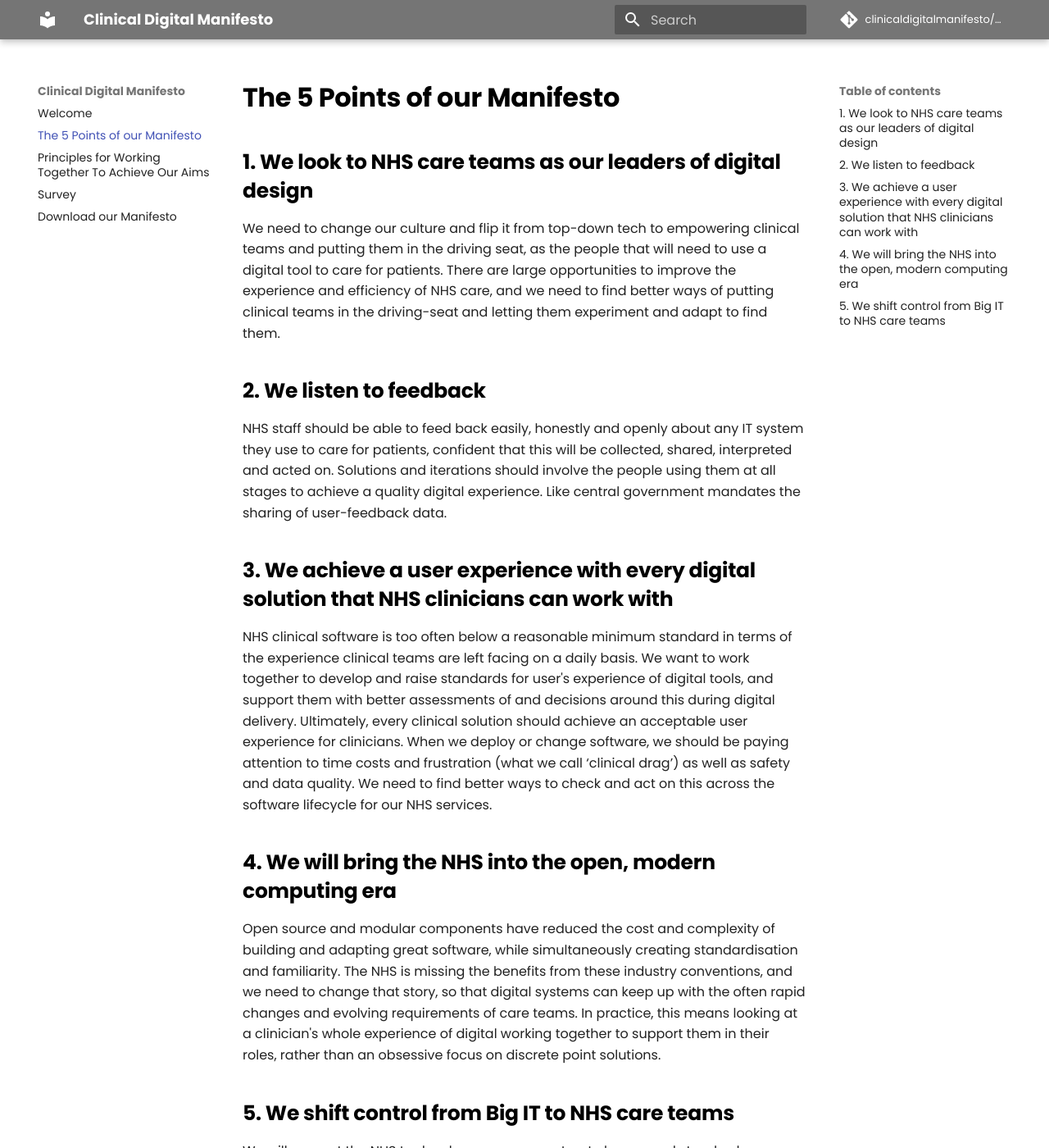
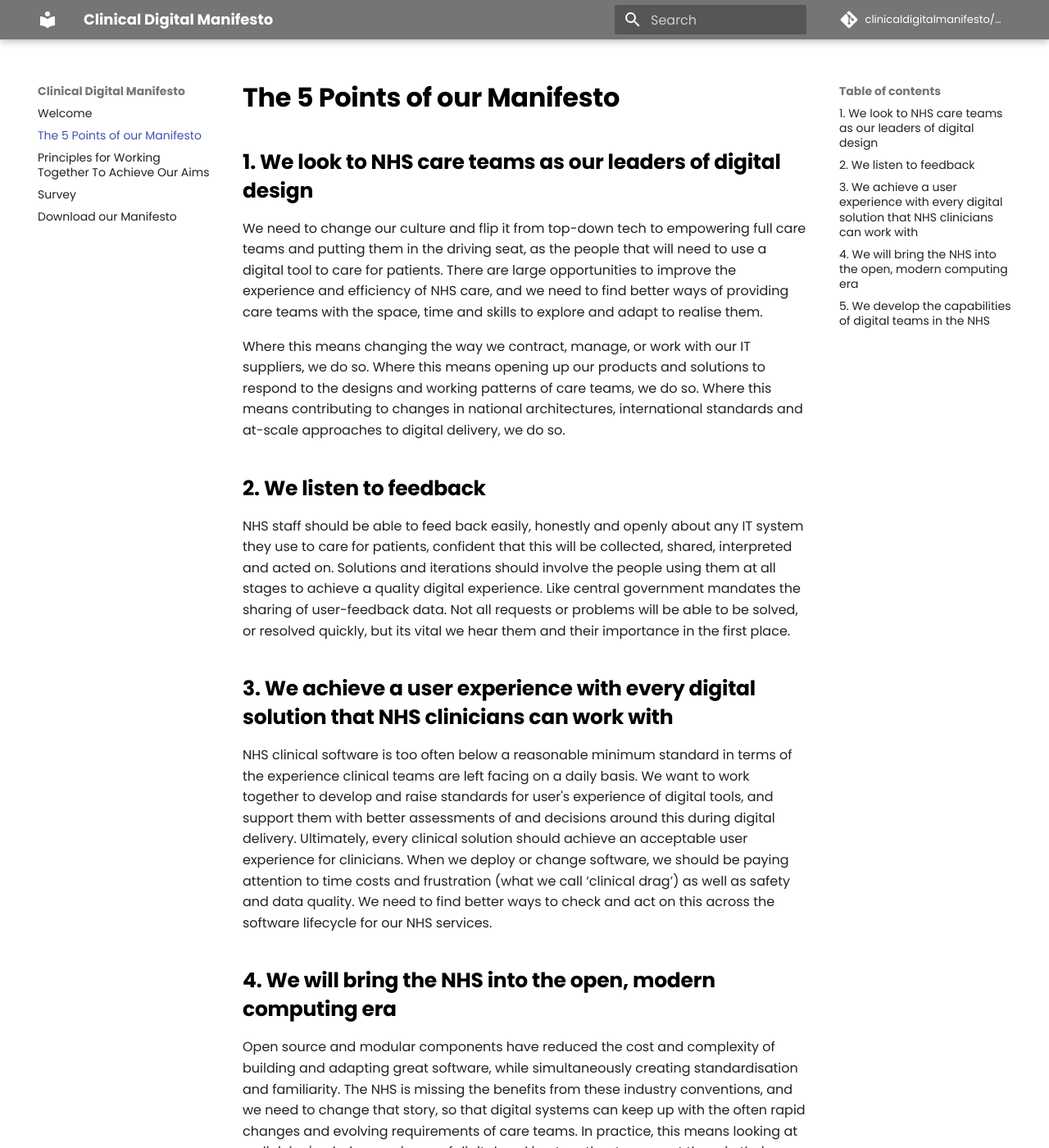
Before and after one commit to clinicaldigitalmanifesto/clinicaldigitalmanifesto.org, an MkDocs documentation site: the page built from docs/manifesto.md, in a window 1280 px wide and 1400 px high. Shown: the whole window at 82% size. Built offline with MkDocs 1.6.1 and Material for MkDocs 9.7.7, drawn with Linux system fonts in a browser that asks for light colours; comment, search, counter and statistics services are not loaded; some of the changed text lies outside the part shown.

Commit message:
Update manifesto.md
Updated wording following ReWired hackathon 2024

```diff
--- a/docs/manifesto.md
+++ b/docs/manifesto.md
@@ -2,11 +2,13 @@
 
 ## 1. We look to NHS care teams as our leaders of digital design
 
-We need to change our culture and flip it from top-down tech to empowering clinical teams and putting them in the driving seat, as the people that will need to use a digital tool to care for patients. There are large opportunities to improve the experience and efficiency of NHS care, and we need to find better ways of putting clinical teams in the driving-seat and letting them experiment and adapt to find them.
+We need to change our culture and flip it from top-down tech to empowering full care teams and putting them in the driving seat, as the people that will need to use a digital tool to care for patients. There are large opportunities to improve the experience and efficiency of NHS care, and we need to find better ways of providing care teams with the space, time and skills to explore and adapt to realise them.
+
+Where this means changing the way we contract, manage, or work with our IT suppliers, we do so. Where this means opening up our products and solutions to respond to the designs and working patterns of care teams, we do so. Where this means contributing to changes in national architectures, international standards and at-scale approaches to digital delivery, we do so.
 
 ## 2. We listen to feedback
 
-NHS staff should be able to feed back easily, honestly and openly about any IT system they use to care for patients, confident that this will be collected, shared, interpreted and acted on. Solutions and iterations should involve the people using them at all stages to achieve a quality digital experience. Like central government mandates the sharing of user-feedback data.
+NHS staff should be able to feed back easily, honestly and openly about any IT system they use to care for patients, confident that this will be collected, shared, interpreted and acted on. Solutions and iterations should involve the people using them at all stages to achieve a quality digital experience. Like central government mandates the sharing of user-feedback data. Not all requests or problems will be able to be solved, or resolved quickly, but its vital we hear them and their importance in the first place.
 
 ## 3. We achieve a user experience with every digital solution that NHS clinicians can work with
 
@@ -16,7 +18,6 @@ NHS clinical software is too often below a reasonable minimum standard in terms
 
 Open source and modular components have reduced the cost and complexity of building and adapting great software, while simultaneously creating standardisation and familiarity. The NHS is missing the benefits from these industry conventions, and we need to change that story, so that digital systems can keep up with the often rapid changes and evolving requirements of care teams. In practice, this means looking at a clinician's whole experience of digital working together to support them in their roles, rather than an obsessive focus on discrete point solutions.
 
-## 5. We shift control from Big IT to NHS care teams
+## 5. We develop the capabilities of digital teams in the NHS
 
-We will support the NHS to develop common contract clauses and standard mechanisms to shift the power from large and sometimes unresponsive big IT suppliers, and empower clinical care teams in their place. Across pharma, medical devices and clinical services, the NHS has used collective bargaining effectively to secure good deals and responsive market provision - and we can do it for digital too.
-Some requirements are best built as APIs or common modular solutions which everyone can use irrespective of their chosen systems - for example electronic Fit Notes or GOV.UK style functionality. Intellectual property should always remain fully owned by the NHS.
+The skillsets, ways of working, and team capabilities to work with technologies have improved over recent years, but are still a way off where they need to be. Our group and forum will work to understand where digital teams can be strengthened both in terms of discrete skills that are under-represented such as design, product management and front-end development - as well as ways of working across digital teams that NHS peers can learn from. We will collectively work to share good practices, develop each other as a community of digitally-focused NHS staff, and engage with national decision-makers around the evolution of digital skills and ways of working across the NHS.
```
